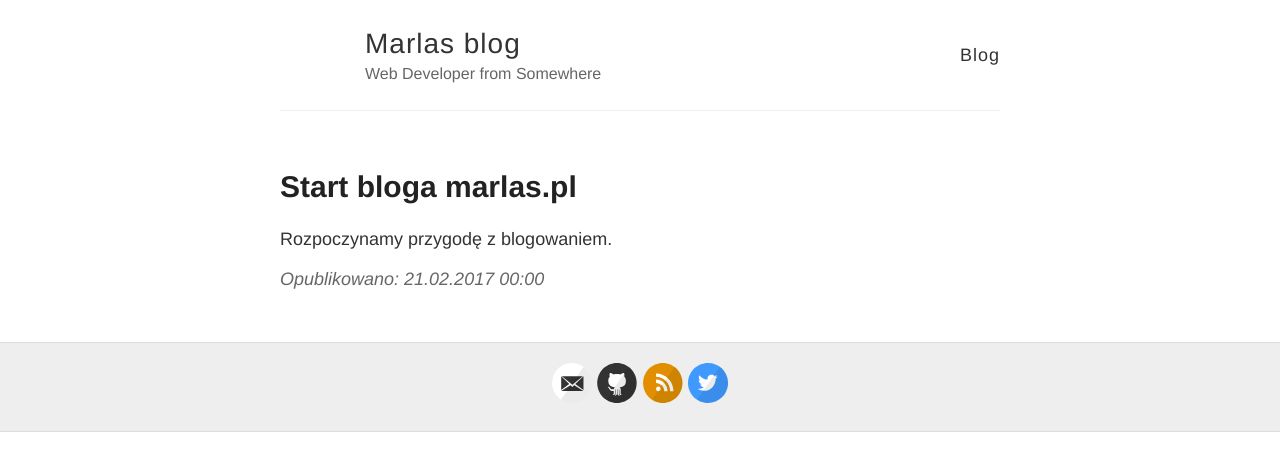
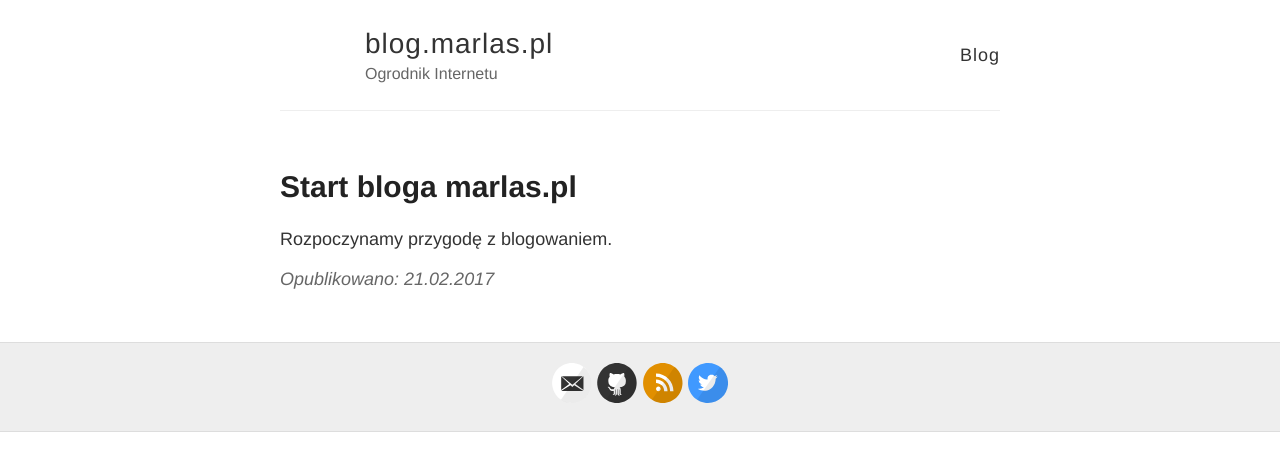
Before and after one commit to marlass/marlass.github.io, a Jekyll site: the page built from _posts/2017-02-21-start-bloga.md, in a window 1280 px wide. Shown: the top 471 px of the page. Built offline with Jekyll 4.4.1, drawn with Linux system fonts in a browser that asks for light colours.

```diff
--- a/_config.yml
+++ b/_config.yml
@@ -3,10 +3,10 @@
 #
 
 # Name of your site (displayed in the header)
-name: Marlas blog
+name: blog.marlas.pl
 
 # Short bio or description (displayed in the header)
-description: Web Developer from Somewhere
+description: Ogrodnik Internetu
 
 # URL of your avatar or profile pic (you could use your GitHub profile pic)
 #avatar: https://raw.githubusercontent.com/barryclark/jekyll-now/master/images/jekyll-logo.png
--- a/_layouts/post.html
+++ b/_layouts/post.html
@@ -10,7 +10,7 @@ layout: default
   </div>
 
   <div class="date">
-    Opublikowano: {{ page.date | date: "%d.%m.%Y %R" }}
+    Opublikowano: {{ page.date | date: "%d.%m.%Y" }}
   </div>
 
   {% include disqus.html %}
```
Also changed, not shown: CNAME (deleted).
